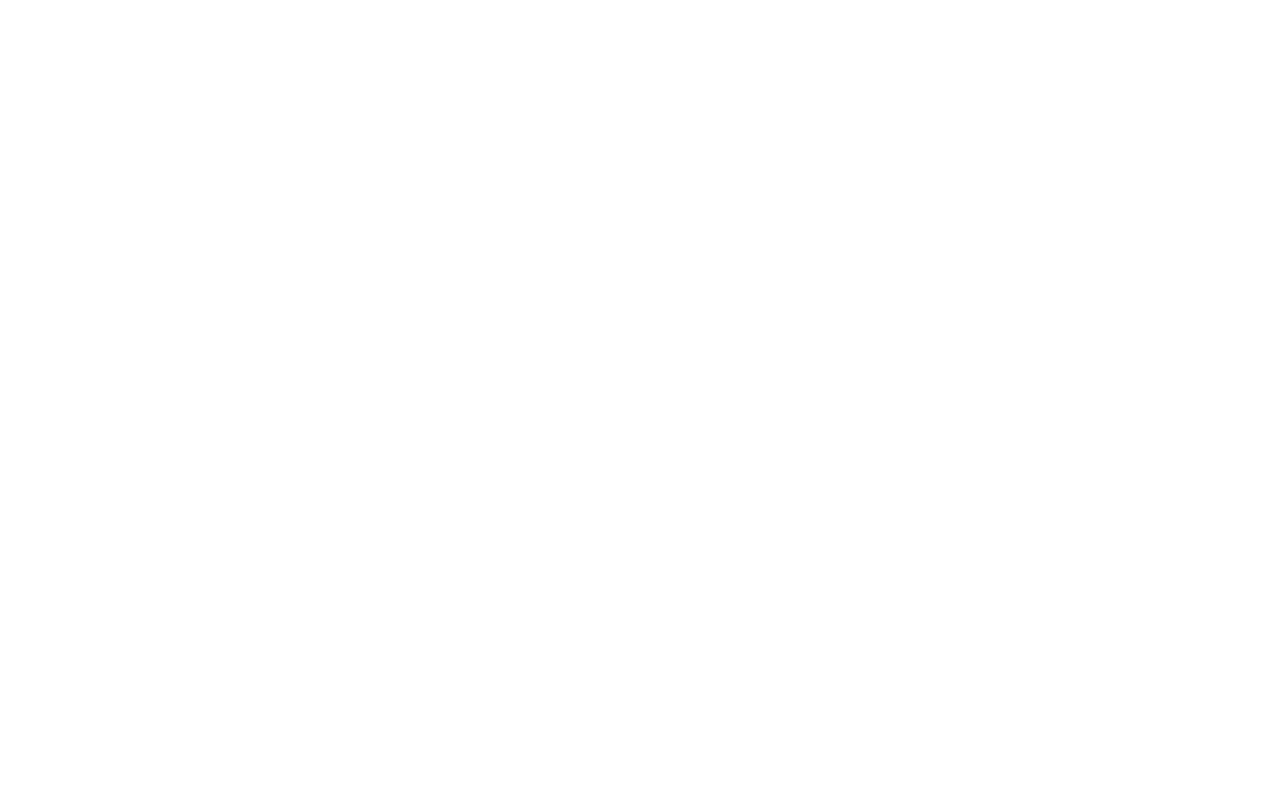
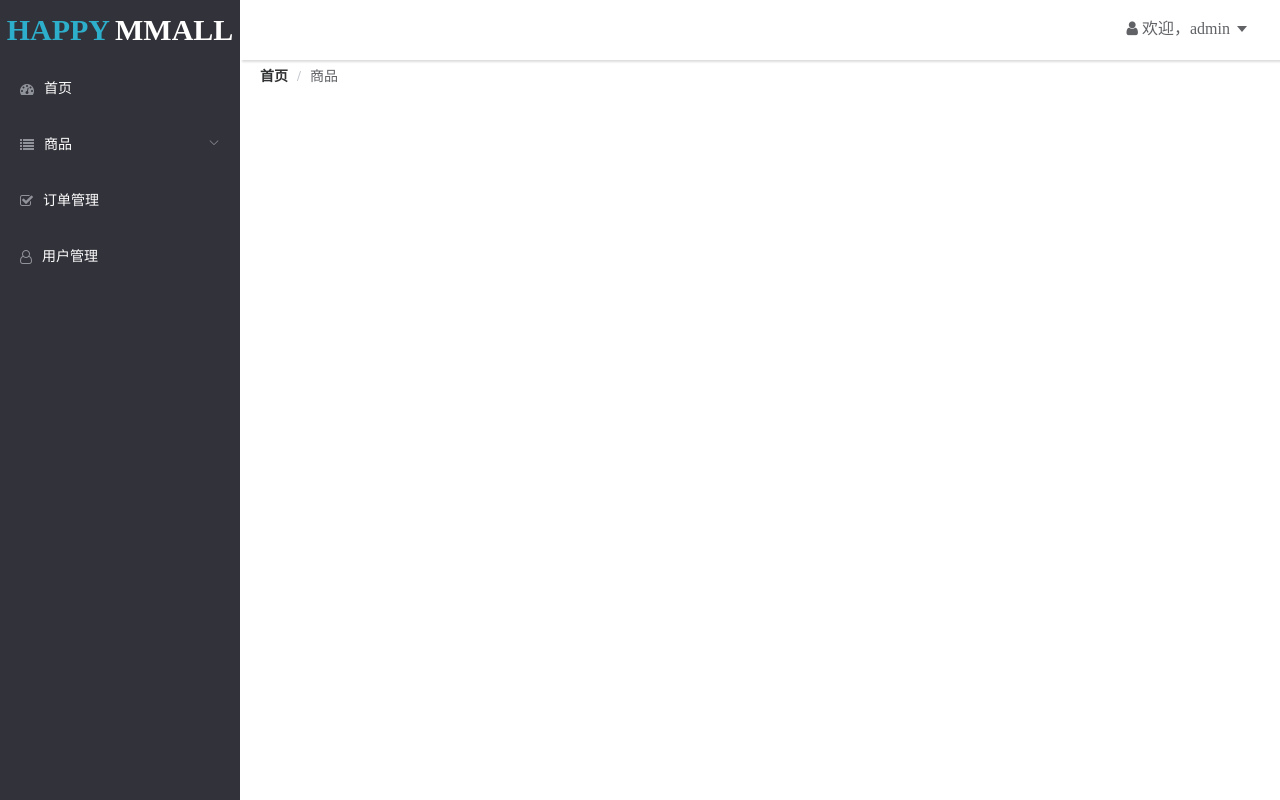
Before and after one commit to FinGet/VueMmall, a Vue app: page /home/product in a window 1280 px wide. Built offline with nearby package versions, Linux system fonts and the light colour scheme.

Commit message:
面包屑导航

```diff
--- a/package.json
+++ b/package.json
@@ -20,6 +20,7 @@
     "vue-router": "^3.0.1"
   },
   "devDependencies": {
+    "@babel/plugin-syntax-dynamic-import": "^7.0.0",
     "autoprefixer": "^7.1.2",
     "babel-core": "^6.22.1",
     "babel-helper-vue-jsx-merge-props": "^2.0.3",
--- a/src/components/aside.vue
+++ b/src/components/aside.vue
@@ -3,9 +3,10 @@
     <el-row class="tac">
 			<el-col :span="24">
 				<el-menu
-					default-active="/home/index"
+					:default-active="$route.path"
 					background-color="rgb(50, 50, 58)"
 					text-color="#fff"
+					router
 					active-text-color="#2DAFCB">
 					<el-menu-item index="/home/index">
 						<i class="fa fa-dashboard"></i>
@@ -16,14 +17,14 @@
 							<i class="fa fa-list"></i>
 							<span class="title">商品</span>
 						</template>
-							<el-menu-item index="2-1">商品管理</el-menu-item>
-							<el-menu-item index="2-2">品类管理</el-menu-item>
+							<el-menu-item index="/home/product/products">商品管理</el-menu-item>
+							<el-menu-item index="/home/product/category">品类管理</el-menu-item>
 					</el-submenu>
-					<el-menu-item index="3">
+					<el-menu-item index="/home/order">
 						<i class="fa fa-check-square-o"></i>
 						<span class="title">订单管理</span>
 					</el-menu-item>
-					<el-menu-item index="1">
+					<el-menu-item index="/home/users">
 						<i class="fa fa-user-o"></i>
 						<span class="title">用户管理</span>
 					</el-menu-item>
--- /dev/null
+++ b/src/components/breadnav.vue
@@ -0,0 +1,38 @@
+<template>
+  <div class="bread">
+    <el-breadcrumb separator="/">
+      <el-breadcrumb-item v-for="item in breadData" :key="item.id" :to="{ name: item.name }">{{item.meta.breadName}}</el-breadcrumb-item>
+    </el-breadcrumb>
+  </div>
+</template>
+
+<script type="text/ecmascript-6">
+  export default {
+    data() {
+      return {
+        breadData:[]
+      }
+    },
+    watch: {
+      $route () {
+        this.initBreadData();
+      }
+    },
+    methods:{
+      //面包屑
+      initBreadData(){
+        this.breadData=this.$router.currentRoute.matched;
+        // console.log(this.breadData)
+      }
+    },
+    created(){
+      this.initBreadData();
+    }
+  }
+</script>
+
+<style rel="stylesheet/scss" scoped="scoped" lang="scss">
+  .bread{
+    padding: 10px 0 0 20px ;
+  }
+</style>
--- a/src/router/index.js
+++ b/src/router/index.js
@@ -1,8 +1,15 @@
 import Vue from 'vue'
 import Router from 'vue-router'
 import Login from '@/views/login/login.vue'
-import Home from '@/views/home/home.vue'
-import Index from '@/views/index/index.vue'
+
+const Home = () => import('@/views/home/home.vue')
+const Index = () => import('@/views/index/index.vue')
+const Product = () => import('@/views/product/product.vue')
+const Products = () => import('@/views/products/products.vue')
+const Category = () => import('@/views/categories/categories.vue')
+const Order = () => import('@/views/order/order.vue')
+const Users = () => import('@/views/users/users.vue')
+
 
 Vue.use(Router)
 
@@ -16,13 +23,47 @@ export default new Router({
     },
     {
       path: '/home',
-      name: 'home',
+      name: 'index',
       component: Home,
+      meta: {breadName:'首页'},
       children: [
         {
           path: 'index',
           name: 'index',
           component: Index,
+          meta: {breadName:'首页'}
+        },
+        {
+          path: 'product',
+          name: 'products',
+          component: Product,
+          meta: {breadName:'商品'},
+          children: [
+            {
+              path: 'products',
+              name: 'products',
+              component: Products,
+              meta: {breadName:'商品管理'}
+            },
+            {
+              path: 'category',
+              name: 'category',
+              component: Category,
+              meta: {breadName:'品类管理'}
+            }
+          ]
+        },
+        {
+          path: 'order',
+          name: 'order',
+          component: Order,
+          meta: {breadName:'订单管理'}
+        },
+        {
+          path: 'users',
+          name: 'users',
+          component: Users,
+          meta: {breadName:'用户管理'}
         }
       ]
     }
--- /dev/null
+++ b/src/views/categories/categories.vue
@@ -0,0 +1,21 @@
+<template>
+  <div id="category" class="clearfix">
+    <div class="page-title">品类管理</div>
+  </div>
+</template>
+
+<script>
+export default {
+  name: 'App'
+}
+</script>
+
+<style>
+ #app {
+   margin: 0;
+   padding: 0;
+   height: 100%;
+   width: 100%;
+   overflow: hidden;
+ }
+</style>
--- a/src/views/home/home.vue
+++ b/src/views/home/home.vue
@@ -9,6 +9,7 @@
         <el-header>
           <TopBar></TopBar>
         </el-header>
+        <BreadNav></BreadNav>
         <el-main>
           <router-view/>
         </el-main>
@@ -20,11 +21,13 @@
 <script>
 import Aside from '@/components/aside.vue'
 import TopBar from '@/components/topbar.vue'
+import BreadNav from '@/components/breadnav.vue'
 export default {
   name: 'Home',
   components: {
     Aside,
-    TopBar
+    TopBar,
+    BreadNav
   }
 }
 </script>
--- a/src/views/login/login.vue
+++ b/src/views/login/login.vue
@@ -36,7 +36,16 @@ export default {
       ).then(response => {
         let res = response.data
         if (res.status == 0) {
+          this.$message({
+            message:'登录成功！',
+            type: 'success'
+          });
           this.$router.push({path:'/home/index'})
+        } else {
+          this.$message({
+            message:res.msg,
+            type: 'error'
+          });
         }
       })
     }
--- /dev/null
+++ b/src/views/order/order.vue
@@ -0,0 +1,21 @@
+<template>
+  <div id="order" class="clearfix">
+    <div class="page-title">订单管理</div>
+  </div>
+</template>
+
+<script>
+export default {
+  name: 'App'
+}
+</script>
+
+<style>
+ #app {
+   margin: 0;
+   padding: 0;
+   height: 100%;
+   width: 100%;
+   overflow: hidden;
+ }
+</style>
--- /dev/null
+++ b/src/views/product/product.vue
@@ -0,0 +1,15 @@
+<template>
+  <div class="clearfix">
+    <router-view/>
+  </div>
+</template>
+
+<script>
+export default {
+  name: 'product'
+}
+</script>
+
+<style>
+
+</style>
--- /dev/null
+++ b/src/views/products/products.vue
@@ -0,0 +1,21 @@
+<template>
+  <div id="product" class="clearfix">
+    <div class="page-title">商品管理</div>
+  </div>
+</template>
+
+<script>
+export default {
+  name: 'App'
+}
+</script>
+
+<style>
+ #app {
+   margin: 0;
+   padding: 0;
+   height: 100%;
+   width: 100%;
+   overflow: hidden;
+ }
+</style>
--- /dev/null
+++ b/src/views/users/users.vue
@@ -0,0 +1,21 @@
+<template>
+  <div id="user" class="clearfix">
+    <div class="page-title">用户管理</div>
+  </div>
+</template>
+
+<script>
+export default {
+  name: 'App'
+}
+</script>
+
+<style>
+ #app {
+   margin: 0;
+   padding: 0;
+   height: 100%;
+   width: 100%;
+   overflow: hidden;
+ }
+</style>
```
Also changed, not shown: 1 other file (tests, documents, lock files or other folders).
